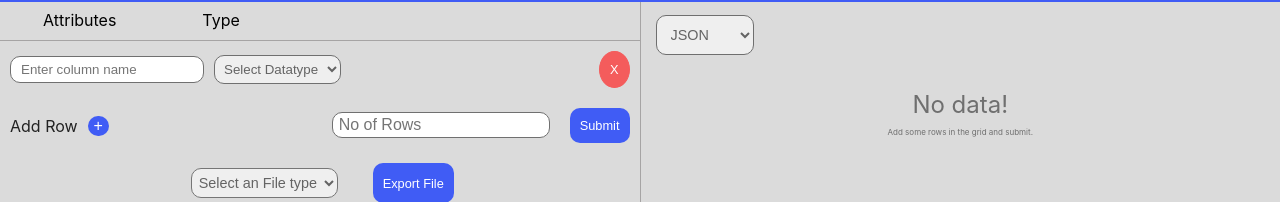
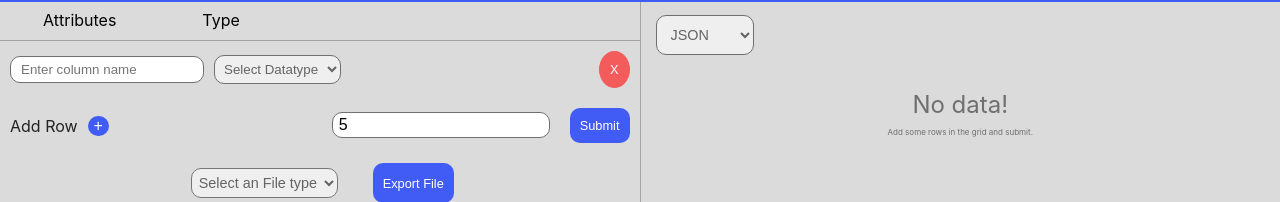
Before and after one commit to jeevan20/Test-Data-Generator, a React (Create React App) app in the folder client/: page /generator in a window 1280 px wide. Shown: the part 80-282 px from the top of the page. Built offline with nearby package versions, Linux system fonts and the light colour scheme.

Commit message:
Update Generator.js

```diff
--- a/client/src/Pages/Generator.js
+++ b/client/src/Pages/Generator.js
@@ -197,6 +197,7 @@ function Generator() {
             <div className="row_input">
               <input
                 type="number"
+                value={numRow}
                 placeholder="No of Rows"
                 className="input-attribute-count"
                 onChange={(e) => {
```
